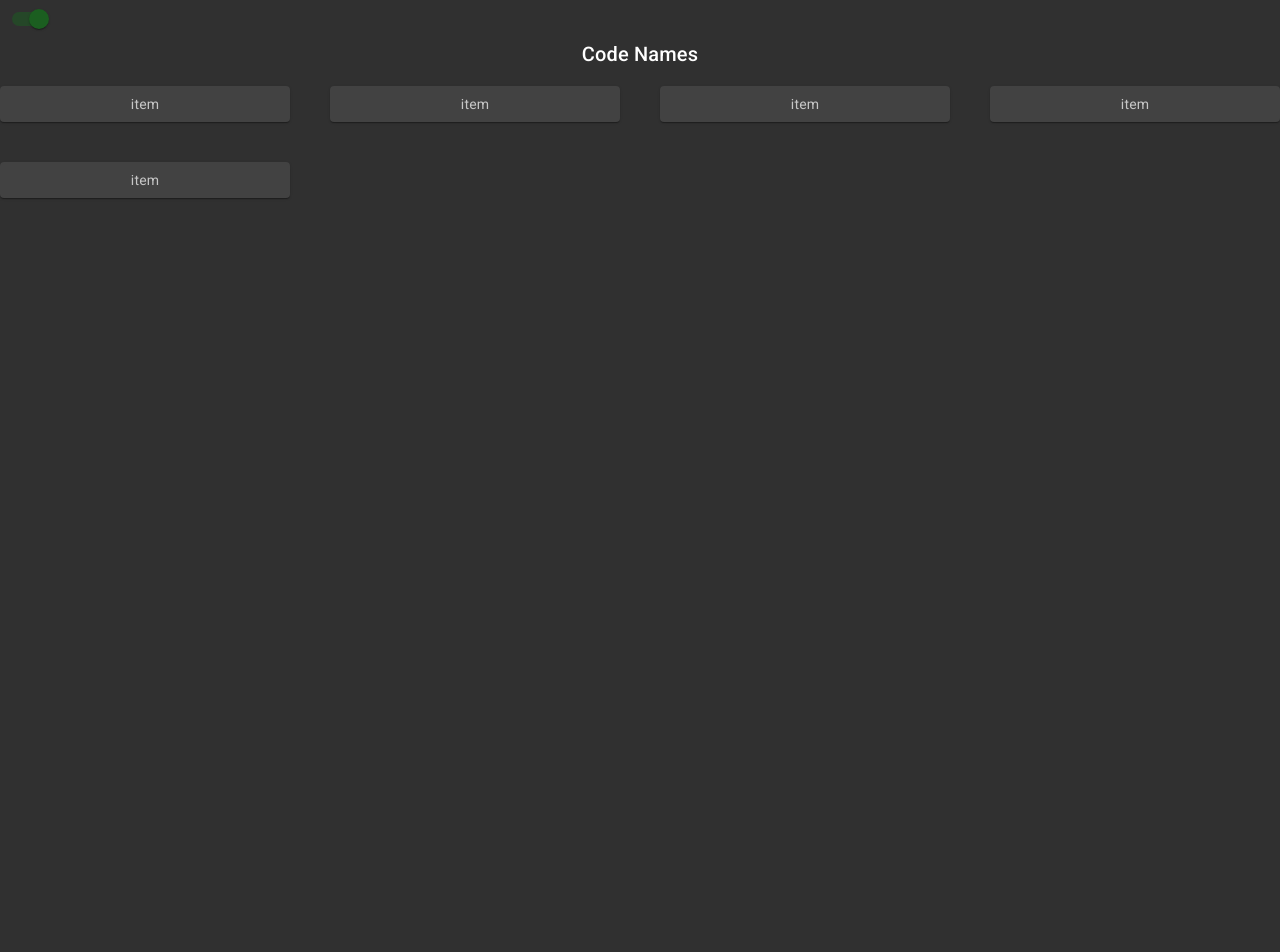
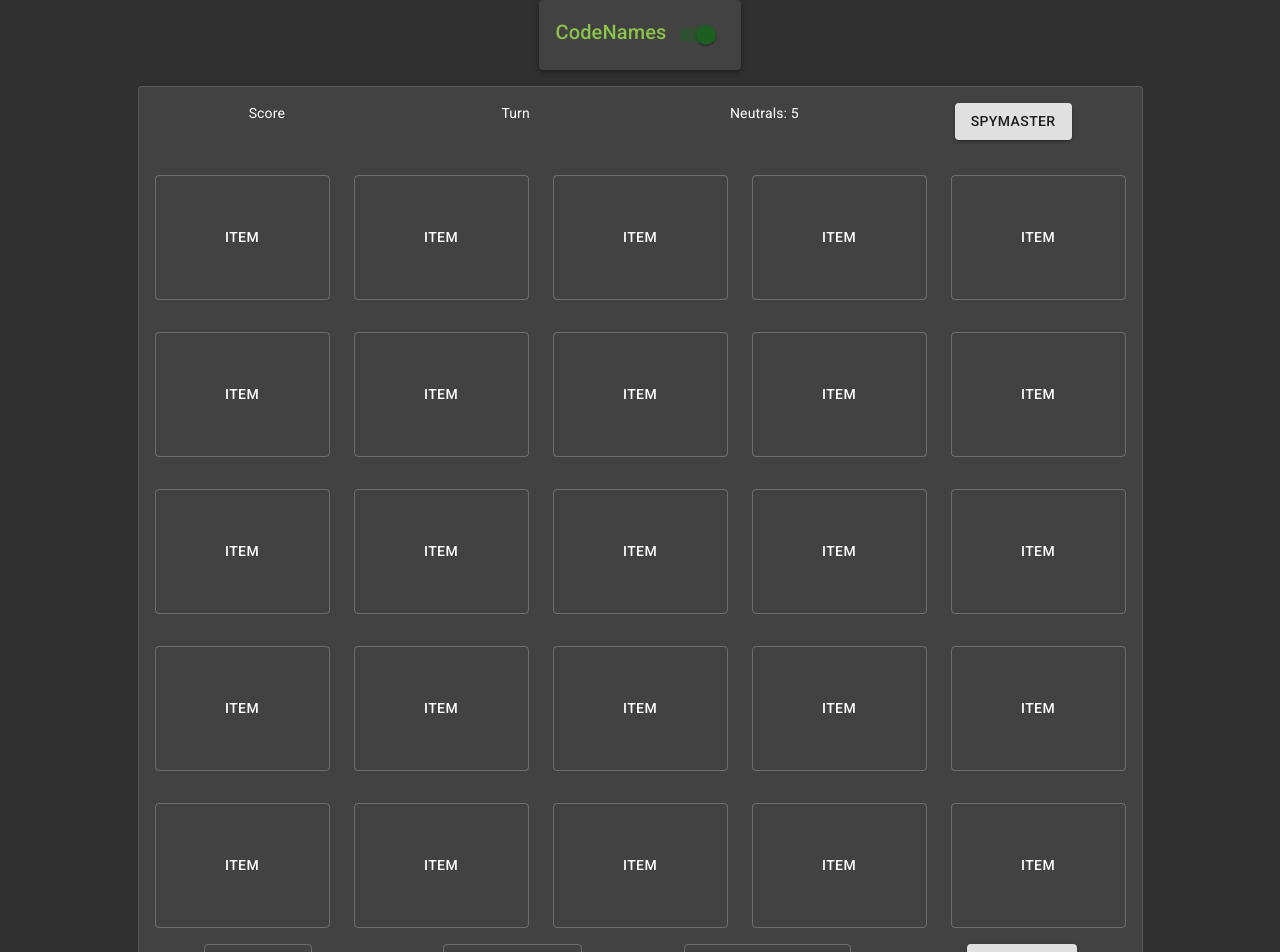
Before and after one commit to atherqureshi/codenames, a React (Create React App) app in the folder frontend/: page /session in a window 1280 px wide. Shown: the top 952 px of the page. Before the commit the page ends 800 px from the top, so only its background shows below. Built offline with nearby package versions, Linux system fonts and the light colour scheme.

Commit message:
creating sessino layout, and buttons, plus changed the join game dialog to just be a card that generates below join

```diff
--- a/frontend/src/App.tsx
+++ b/frontend/src/App.tsx
@@ -16,18 +16,13 @@ import {
   deepPurple,
   green,
 } from '@material-ui/core/colors';
+import { Grid, Card, Button, Paper } from '@material-ui/core';
 import CssBaseline from '@material-ui/core/CssBaseline';
 import './styles.css';
 
 const useStyles = makeStyles((theme) => ({
   root: {
-    display: 'flex',
-  },
-  menuButton: {
-    marginRight: 36,
-  },
-  menuButtonHidden: {
-    display: 'none',
+    flexGrow: 1,
   },
   title: {
     flexGrow: 1,
@@ -38,9 +33,7 @@ const useStyles = makeStyles((theme) => ({
   },
   paper: {
     padding: theme.spacing(2),
-    display: 'flex',
-    overflow: 'auto',
-    flexDirection: 'column',
+    textAlign: 'center',
   },
   fixedHeight: {
     height: 240,
@@ -48,7 +41,8 @@ const useStyles = makeStyles((theme) => ({
 }));
 
 export default function App() {
-  const [darkState, setDarkState] = useState(true);
+  const [darkState, setDarkState] = useState<boolean>(true);
+  const [helpdialogClicked, setHelpDialogClicked] = useState<boolean>(false);
   const palletType = darkState ? 'dark' : 'light';
   const mainPrimaryColor = darkState ? lightGreen[500] : lightBlue[500];
   const mainSecondaryColor = darkState ? green[900] : deepPurple[500];
@@ -73,18 +67,39 @@ export default function App() {
     <Router>
       <ThemeProvider theme={darkTheme}>
         <CssBaseline />
-        <SwitchComponent checked={darkState} onChange={handleThemeChange} />
+        <div className={classes.root}>
+          <Grid
+            container
+            direction="column"
+            justify="center"
+            alignItems="center"
+            spacing={2}
+          >
+            <Grid item md>
+              <Paper elevation={3} className={classes.paper}>
+                <Grid container direction="row">
+                  <Grid item xl={3} />
+                  <Grid item xl={6}>
                     <Typography
-          component="h2"
+                      component="h6"
                       align="center"
                       variant="h6"
-          color="inherit"
-          noWrap
-          paragraph
-          className={classes.title}
+                      color="primary"
                     >
-          Code Names
+                      CodeNames
                     </Typography>
+                  </Grid>
+                  <Grid item xl={3}>
+                    <SwitchComponent
+                      checked={darkState}
+                      onChange={handleThemeChange}
+                    />
+                  </Grid>
+                </Grid>
+              </Paper>
+            </Grid>
+            <Grid item md>
+              <Paper variant="outlined" className={classes.paper}>
                 <Switch>
                   <Route path="/session">
                     <Session />
@@ -93,6 +108,47 @@ export default function App() {
                     <Home />
                   </Route>
                 </Switch>
+              </Paper>
+            </Grid>
+            <Grid item md>
+              <Button
+                onClick={() => {
+                  setHelpDialogClicked(!helpdialogClicked);
+                }}
+                variant="text"
+              >
+                How to Play
+              </Button>
+            </Grid>
+            {helpdialogClicked && (
+              <Grid item md>
+                <Card>
+                  Goal: Codebreakers correctly guess all their team's color's
+                  cards without stepping on a bomb <br /> <br />
+                  Round Format: <br /> <br />
+                  Team with 9 cards starts <br /> <br /> 1. Spymasters give a
+                  one word hint and a number (pointing to amount of potential
+                  cards) to codebreakers at the start of their respective teams
+                  round <br /> <br />
+                  2. Code breakers try to select a card pertaining to the
+                  spymaster's hint <br /> <br />
+                  A) If the Code breaker hits their team colors card, it gets
+                  flipped, codebreaker can continue guessing until number runs
+                  out <br /> <br />
+                  B) if the code breaker hits the other teams colors card, other
+                  teams card gets flipped, and turn is over <br />
+                  <br />
+                  C) If the CodeBreaker hits a bomb, then their team
+                  automatically loses the game <br />
+                  <br />
+                </Card>
+              </Grid>
+            )}
+            <Grid item md>
+              <p> About </p>
+            </Grid>
+          </Grid>
+        </div>
       </ThemeProvider>
     </Router>
   );
--- a/frontend/src/Home.tsx
+++ b/frontend/src/Home.tsx
@@ -1,14 +1,5 @@
 import React, { useEffect, useState } from 'react';
-import {
-  Button,
-  Dialog,
-  DialogActions,
-  DialogContent,
-  DialogContentText,
-  DialogTitle,
-  Grid,
-  TextField,
-} from '@material-ui/core';
+import { Box, Button, Grid, TextField } from '@material-ui/core';
 import { Link } from 'react-router-dom';
 
 export function Home() {
@@ -30,8 +21,8 @@ export function Home() {
   }, [createSessionClicked]);
 
   return (
-    <div className="App">
-      <Grid container spacing={1}>
+    <Box className="App">
+      <Grid container spacing={4} direction="column">
         <Grid item xs={12}>
           <Button
             variant="contained"
@@ -39,6 +30,7 @@ export function Home() {
             size="large"
             onClick={() => {
               setCreateSessionClicked(true);
+              setJoinSessionClicked(false);
             }}
           >
             Start Session
@@ -50,25 +42,16 @@ export function Home() {
             color="primary"
             size="large"
             onClick={() => {
-              setJoinSessionClicked(true);
+              setJoinSessionClicked(!joinSessionClicked);
             }}
           >
             Join Session
           </Button>
         </Grid>
       </Grid>
-      <Dialog
-        open={joinSessionClicked}
-        keepMounted
-        onClose={() => setJoinSessionClicked(false)}
-        aria-labelledby="alert-dialog-slide-title"
-        aria-describedby="alert-dialog-slide-description"
-      >
-        <DialogTitle id="join-session-dialog">{'Join Session'}</DialogTitle>
-        <DialogContent>
-          <DialogContentText id="alert-dialog-slide-description">
-            Session Id
-          </DialogContentText>
+      {joinSessionClicked && (
+        <Grid item xs={12}>
+          <p /> <p />
           <form>
             <TextField
               required
@@ -76,19 +59,15 @@ export function Home() {
               label="Required"
               defaultValue=""
               variant="outlined"
+              helperText="Enter the session id of the game you want to join"
             />
           </form>
-        </DialogContent>
-        <DialogActions>
-          <Button onClick={() => setJoinSessionClicked(false)} color="primary">
-            Close
-          </Button>
           <Button component={Link} to="/session" color="primary">
             Join
           </Button>
-        </DialogActions>
-      </Dialog>
+        </Grid>
+      )}
       {createSessionClicked && <p> Creating Session...</p>}
-    </div>
+    </Box>
   );
 }
--- a/frontend/src/Session.tsx
+++ b/frontend/src/Session.tsx
@@ -1,17 +1,13 @@
 import React from 'react';
 import { makeStyles, createStyles, Theme } from '@material-ui/core/styles';
-import Paper from '@material-ui/core/Paper';
+import { Button } from '@material-ui/core';
 import Grid from '@material-ui/core/Grid';
 
 const useStyles = makeStyles((theme: Theme) =>
   createStyles({
-    root: {
-      flexGrow: 2,
-    },
-    paper: {
-      padding: theme.spacing(1),
-      textAlign: 'center',
-      color: theme.palette.text.secondary,
+    button: {
+      minWidth: 175,
+      minHeight: 125,
     },
   })
 );
@@ -23,19 +19,29 @@ export function Session() {
     return (
       <React.Fragment>
         <Grid item xs={3}>
-          <Paper className={classes.paper}>item</Paper>
+          <Button variant="outlined" className={classes.button}>
+            item
+          </Button>
         </Grid>
         <Grid item xs={3}>
-          <Paper className={classes.paper}>item</Paper>
+          <Button variant="outlined" className={classes.button}>
+            item
+          </Button>
         </Grid>
         <Grid item xs={3}>
-          <Paper className={classes.paper}>item</Paper>
+          <Button variant="outlined" className={classes.button}>
+            item
+          </Button>
         </Grid>
         <Grid item xs={3}>
-          <Paper className={classes.paper}>item</Paper>
+          <Button variant="outlined" className={classes.button}>
+            item
+          </Button>
         </Grid>
         <Grid item xs={3}>
-          <Paper className={classes.paper}>item</Paper>
+          <Button variant="outlined" className={classes.button}>
+            item
+          </Button>
         </Grid>
       </React.Fragment>
     );
@@ -43,8 +49,99 @@ export function Session() {
 
   return (
     <div>
-      <Grid container spacing={5}>
-        <FormRow />
+      <Grid container direction="column" spacing={4}>
+        <Grid item sm={12} md>
+          <Grid container direction="row" spacing={3}>
+            <Grid item xs={6} sm={3}>
+              Score
+            </Grid>
+            <Grid item xs={6} sm={3}>
+              Turn
+            </Grid>
+            <Grid item xs={6} sm={3}>
+              Neutrals: 5
+            </Grid>
+            <Grid item xs={6} sm={3}>
+              <Button variant="contained"> Spymaster </Button>
+            </Grid>
+          </Grid>
+        </Grid>
+        <Grid item>
+          <Grid
+            wrap="nowrap"
+            container
+            spacing={3}
+            direction="row"
+            justify="center"
+            alignItems="center"
+          >
+            <FormRow />
+          </Grid>
+        </Grid>
+        <Grid item>
+          <Grid
+            wrap="nowrap"
+            container
+            spacing={3}
+            direction="row"
+            justify="center"
+            alignItems="center"
+          >
+            <FormRow />
+          </Grid>
+        </Grid>
+        <Grid item>
+          <Grid
+            wrap="nowrap"
+            container
+            spacing={3}
+            direction="row"
+            justify="center"
+            alignItems="center"
+          >
+            <FormRow />
+          </Grid>
+        </Grid>
+        <Grid item>
+          <Grid
+            wrap="nowrap"
+            container
+            spacing={3}
+            direction="row"
+            justify="center"
+            alignItems="center"
+          >
+            <FormRow />
+          </Grid>
+        </Grid>
+        <Grid item>
+          <Grid
+            wrap="nowrap"
+            container
+            spacing={3}
+            direction="row"
+            justify="center"
+            alignItems="center"
+          >
+            <FormRow />
+          </Grid>
+        </Grid>
+      </Grid>
+      <Grid item sm={12}>
+        <Grid container direction="row" spacing={6}>
+          <Grid item xs={6} sm={3}>
+            <Button variant="outlined">New Game</Button>
+          </Grid>
+          <Grid item xs={6} sm={3}>
+            <Button variant="outlined">Refresh Game</Button>
+          </Grid>
+          <Grid item xs={6} sm={3}>
+            <Button variant="outlined">Copy URL to Game </Button>
+          </Grid>
+          <Grid item xs={6} sm={3}>
+            <Button variant="contained">Next Turn</Button>
+          </Grid>
+        </Grid>
       </Grid>
     </div>
   );
```
Also changed, not shown: 1 other file (tests, documents, lock files or other folders). Lines whose indentation alone changed are shown as unchanged.
